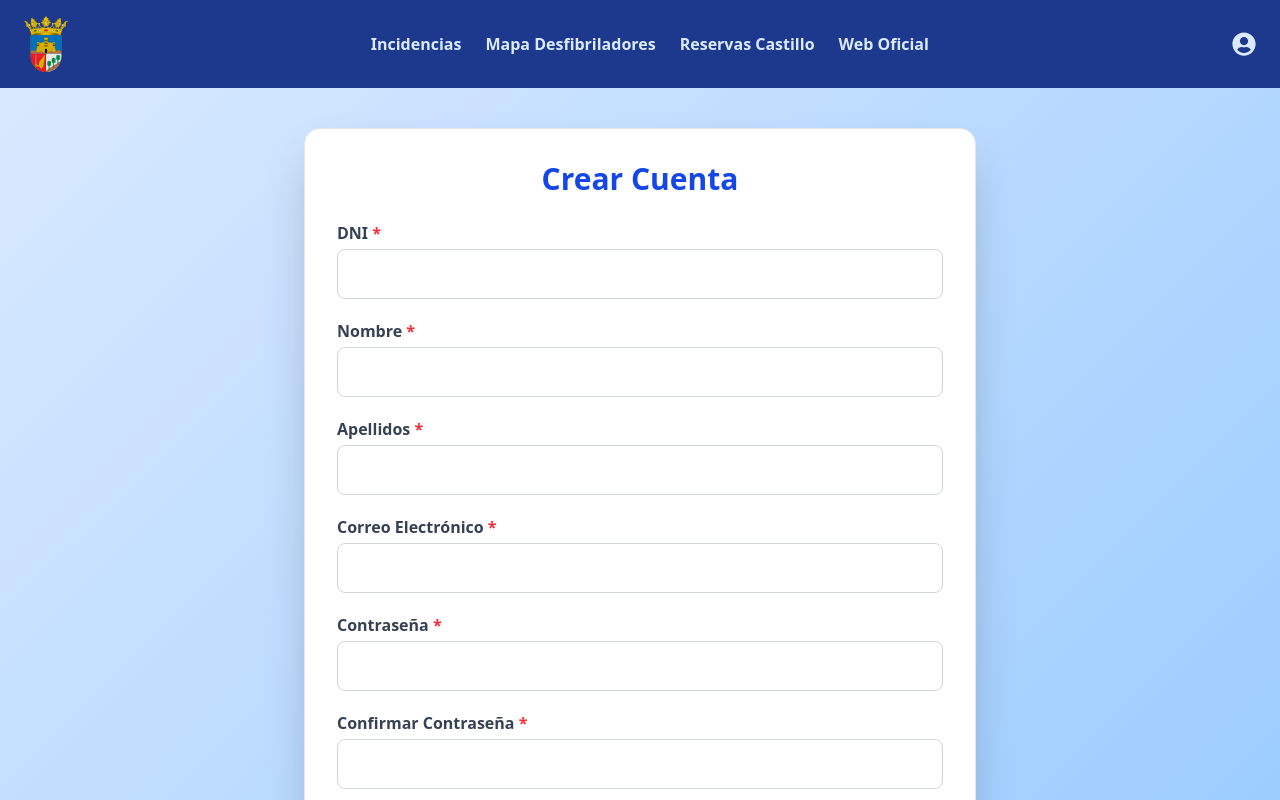
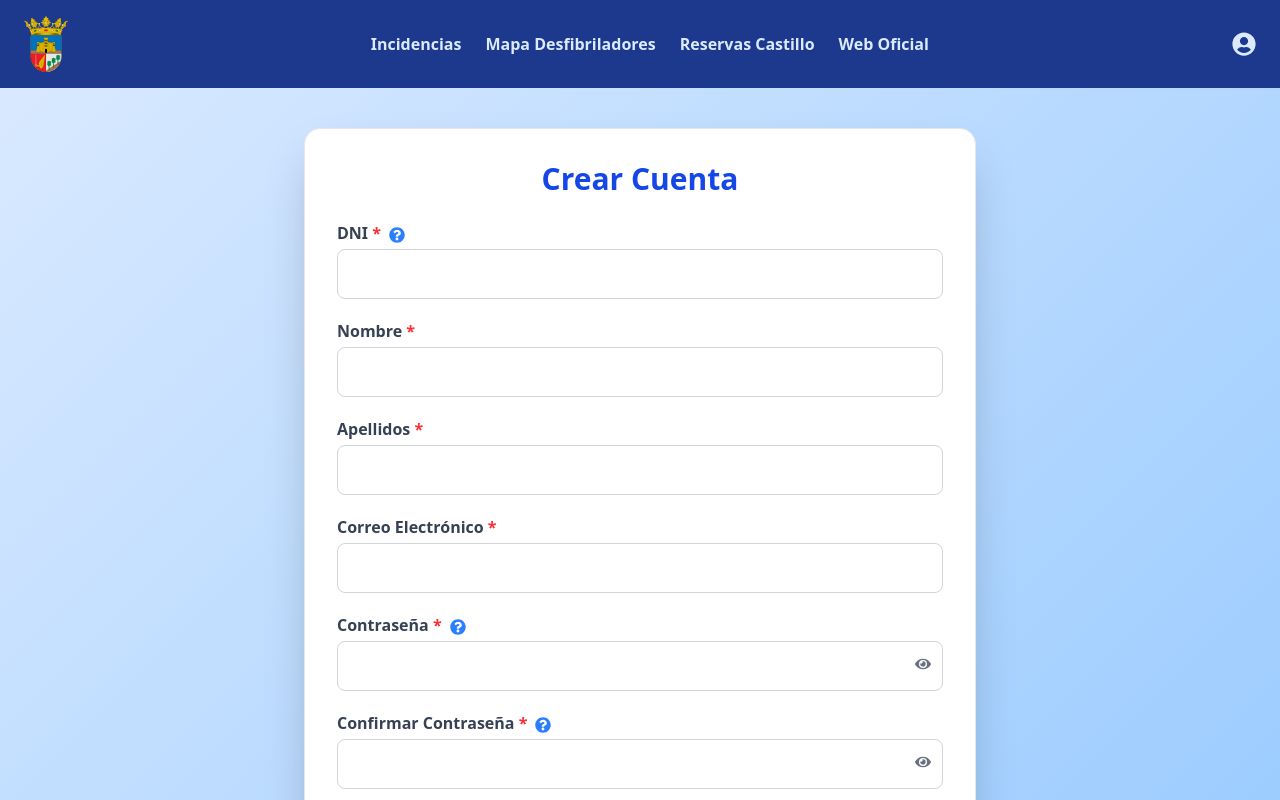
Before and after one commit to fgp4321/Sax-APP, a React (Vite) app in the folder frontend/: page /register in a window 1280 px wide. Shown: the top 800 px of the page. Built offline with nearby package versions, Linux system fonts and the light colour scheme; no server answers.

Commit message:
correcciones en el login y registro

```diff
--- a/frontend/src/pages/Login.jsx
+++ b/frontend/src/pages/Login.jsx
@@ -1,17 +1,17 @@
 import { useState } from "react";
-import { useNavigate } from "react-router-dom";
+import { useNavigate, Link } from "react-router-dom";
 import axios from "axios";
 import { toast, ToastContainer } from "react-toastify";
 import "react-toastify/dist/ReactToastify.css";
-import { FaSpinner } from "react-icons/fa";
+import { FaSpinner, FaEye, FaEyeSlash, FaQuestionCircle } from "react-icons/fa";
 import { FcGoogle } from "react-icons/fc";
-import { Link } from "react-router-dom";
 import Navbar from "@/components/Navbar";
 import Footer from "@/components/Footer";
 
 export default function Login() {
-  const [formData, setFormData] = useState({ identifier: '', password: '' });
+  const [formData, setFormData] = useState({ identifier: "", password: "" });
   const [loading, setLoading] = useState(false);
+  const [showPassword, setShowPassword] = useState(false);
   const navigate = useNavigate();
 
   const handleChange = (e) => {
@@ -44,27 +44,54 @@ export default function Login() {
       <div className="flex flex-grow items-center justify-center pt-24">
         <div className="bg-white p-8 rounded-2xl shadow-2xl w-full max-w-md border border-gray-200">
           <h2 className="text-3xl font-extrabold text-center text-blue-700 mb-6">Iniciar Sesión</h2>
+
           <form onSubmit={handleSubmit} className="space-y-6">
+            {/* Identificador (email o DNI) */}
             <div>
-              <label className="block font-semibold text-gray-700">Correo Electrónico o DNI <span className="text-red-500">*</span></label>
+              <label className="block font-semibold text-gray-700 mb-1">
+                Correo Electrónico o DNI <span className="text-red-500">*</span>
+                <span className="ml-2 group relative inline-block cursor-pointer align-middle">
+                  <FaQuestionCircle className="text-blue-500" />
+                  <span className="absolute w-48 left-6 top-1/2 -translate-y-1/2 text-xs text-white bg-gray-800 p-2 rounded-md shadow-lg opacity-0 group-hover:opacity-100 transition-opacity duration-200 z-10">
+                    El DNI debe tener este formato: 00000000X
+                  </span>
+                </span>
+              </label>
               <input
                 type="text"
                 name="identifier"
+                value={formData.identifier}
+                onChange={handleChange}
                 className="w-full p-3 mt-1 border border-gray-300 rounded-lg focus:outline-none focus:ring-2 focus:ring-blue-400 transition"
-                onChange={handleChange}
                 required
               />
             </div>
+
+            {/* Contraseña con botón de ojo */}
             <div>
-              <label className="block font-semibold text-gray-700">Contraseña <span className="text-red-500">*</span></label>
-              <input
-                type="password"
-                name="password"
-                className="w-full p-3 mt-1 border border-gray-300 rounded-lg focus:outline-none focus:ring-2 focus:ring-blue-400 transition"
-                onChange={handleChange}
-                required
-              />
+              <label className="block font-semibold text-gray-700 mb-1">
+                Contraseña <span className="text-red-500">*</span>
+              </label>
+              <div className="relative">
+                <input
+                  type={showPassword ? "text" : "password"}
+                  name="password"
+                  value={formData.password}
+                  onChange={handleChange}
+                  className="w-full p-3 pr-10 mt-1 border border-gray-300 rounded-lg focus:outline-none focus:ring-2 focus:ring-blue-400 transition"
+                  required
+                />
+                <button
+                  type="button"
+                  onClick={() => setShowPassword(!showPassword)}
+                  className="absolute right-3 top-1/2 transform -translate-y-1/2 text-gray-500 hover:text-gray-700"
+                >
+                  {showPassword ? <FaEyeSlash /> : <FaEye />}
+                </button>
+              </div>
             </div>
+
+            {/* Botón login */}
             <button
               type="submit"
               className="w-full py-3 bg-blue-600 text-white rounded-lg hover:bg-blue-700 transition flex items-center justify-center font-semibold shadow-md"
--- a/frontend/src/pages/Register.jsx
+++ b/frontend/src/pages/Register.jsx
@@ -1,11 +1,10 @@
 import { useState } from "react";
-import { useNavigate } from "react-router-dom";
+import { useNavigate, Link } from "react-router-dom";
 import axios from "axios";
 import { toast, ToastContainer } from "react-toastify";
 import "react-toastify/dist/ReactToastify.css";
-import { FaSpinner } from "react-icons/fa";
+import { FaSpinner, FaEye, FaEyeSlash, FaQuestionCircle } from "react-icons/fa";
 import { FcGoogle } from "react-icons/fc";
-import { Link } from "react-router-dom";
 import Navbar from "@/components/Navbar";
 import Footer from "@/components/Footer";
 import esFlag from "@/assets/spain-flag.png";
@@ -22,6 +21,8 @@ export default function Register() {
   });
   const [loading, setLoading] = useState(false);
   const [errors, setErrors] = useState({});
+  const [showPassword, setShowPassword] = useState(false);
+  const [showConfirmPassword, setShowConfirmPassword] = useState(false);
   const navigate = useNavigate();
 
   const validateForm = () => {
@@ -52,7 +53,6 @@ export default function Register() {
     });
   };
 
-
   const handleSubmit = async (e) => {
     e.preventDefault();
     if (!validateForm()) return;
@@ -62,15 +62,12 @@ export default function Register() {
       const { confirmPassword, ...userData } = formData;
       const response = await axios.post("http://localhost:3000/api/users/register", userData);
 
-      // Guardar token y usuario en localStorage
       localStorage.setItem("token", response.data.token);
       localStorage.setItem("user", JSON.stringify(response.data.user));
 
       toast.success(response.data.message);
-
-      // Recargar la página para que el Navbar detecte el estado actualizado
       setTimeout(() => {
-        window.location.href = "/"; // Redirige al home y fuerza actualización
+        window.location.href = "/";
       }, 1000);
     } catch (err) {
       toast.error(err.response?.data?.message || "Error en el registro");
@@ -87,14 +84,34 @@ export default function Register() {
         <div className="bg-white p-8 rounded-2xl shadow-2xl w-full max-w-2xl border border-gray-200">
           <h2 className="text-3xl font-extrabold text-center text-blue-700 mb-6">Crear Cuenta</h2>
           <form onSubmit={handleSubmit} className="space-y-5">
+
+            {/* DNI */}
+            <div>
+              <label className="block font-semibold text-gray-700">
+                DNI <span className="text-red-500">*</span>
+                <span className="ml-2 group relative inline-block cursor-pointer align-middle">
+                  <FaQuestionCircle className="text-blue-500" />
+                  <span className="absolute w-48 left-6 top-1/2 -translate-y-1/2 text-xs text-white bg-gray-800 p-2 rounded-md shadow-lg opacity-0 group-hover:opacity-100 transition-opacity duration-200 z-10">
+                    El DNI debe tener este formato: 00000000X
+                  </span>
+                </span>
+              </label>
+              <input
+                type="text"
+                name="dni"
+                className="w-full p-3 mt-1 border border-gray-300 rounded-lg focus:ring-2 focus:ring-blue-400"
+                onChange={handleChange}
+                required
+              />
+              {errors.dni && <p className="text-red-500 text-sm">{errors.dni}</p>}
+            </div>
+
+            {/* Nombre, Apellidos, Email */}
             {[
-              { name: "dni", type: "text", placeholder: "DNI" },
-              { name: "nombre", type: "text", placeholder: "Nombre" },
-              { name: "apellidos", type: "text", placeholder: "Apellidos" },
-              { name: "email", type: "email", placeholder: "Correo Electrónico" },
-              { name: "password", type: "password", placeholder: "Contraseña" },
-              { name: "confirmPassword", type: "password", placeholder: "Confirmar Contraseña" },
-            ].map(({ name, type, placeholder }) => (
+              { name: "nombre", placeholder: "Nombre" },
+              { name: "apellidos", placeholder: "Apellidos" },
+              { name: "email", placeholder: "Correo Electrónico", type: "email" },
+            ].map(({ name, placeholder, type = "text" }) => (
               <div key={name}>
                 <label className="block font-semibold text-gray-700">{placeholder} <span className="text-red-500">*</span></label>
                 <input
@@ -107,6 +124,68 @@ export default function Register() {
                 {errors[name] && <p className="text-red-500 text-sm">{errors[name]}</p>}
               </div>
             ))}
+
+            {/* Contraseña */}
+            <div>
+              <label className="block font-semibold text-gray-700">
+                Contraseña <span className="text-red-500">*</span>
+                <span className="ml-2 group relative inline-block cursor-pointer align-middle">
+                  <FaQuestionCircle className="text-blue-500" />
+                  <span className="absolute w-60 left-6 top-1/2 -translate-y-1/2 text-xs text-white bg-gray-800 p-2 rounded-md shadow-lg opacity-0 group-hover:opacity-100 transition-opacity duration-200 z-10">
+                    Mín. 8 caracteres, 1 mayúscula, 1 minúscula y 1 número
+                  </span>
+                </span>
+              </label>
+              <div className="relative">
+                <input
+                  type={showPassword ? "text" : "password"}
+                  name="password"
+                  className="w-full p-3 pr-10 mt-1 border border-gray-300 rounded-lg focus:ring-2 focus:ring-blue-400"
+                  onChange={handleChange}
+                  required
+                />
+                <button
+                  type="button"
+                  onClick={() => setShowPassword(!showPassword)}
+                  className="absolute right-3 top-1/2 transform -translate-y-1/2 text-gray-500 hover:text-gray-700"
+                >
+                  {showPassword ? <FaEyeSlash /> : <FaEye />}
+                </button>
+              </div>
+              {errors.password && <p className="text-red-500 text-sm">{errors.password}</p>}
+            </div>
+
+            {/* Confirmar Contraseña */}
+            <div>
+              <label className="block font-semibold text-gray-700">
+                Confirmar Contraseña <span className="text-red-500">*</span>
+                <span className="ml-2 group relative inline-block cursor-pointer align-middle">
+                  <FaQuestionCircle className="text-blue-500" />
+                  <span className="absolute w-60 left-6 top-1/2 -translate-y-1/2 text-xs text-white bg-gray-800 p-2 rounded-md shadow-lg opacity-0 group-hover:opacity-100 transition-opacity duration-200 z-10">
+                    Mín. 8 caracteres, 1 mayúscula, 1 minúscula y 1 número
+                  </span>
+                </span>
+              </label>
+              <div className="relative">
+                <input
+                  type={showConfirmPassword ? "text" : "password"}
+                  name="confirmPassword"
+                  className="w-full p-3 pr-10 mt-1 border border-gray-300 rounded-lg focus:ring-2 focus:ring-blue-400"
+                  onChange={handleChange}
+                  required
+                />
+                <button
+                  type="button"
+                  onClick={() => setShowConfirmPassword(!showConfirmPassword)}
+                  className="absolute right-3 top-1/2 transform -translate-y-1/2 text-gray-500 hover:text-gray-700"
+                >
+                  {showConfirmPassword ? <FaEyeSlash /> : <FaEye />}
+                </button>
+              </div>
+              {errors.confirmPassword && <p className="text-red-500 text-sm">{errors.confirmPassword}</p>}
+            </div>
+
+            {/* Teléfono */}
             <div>
               <label className="block font-semibold text-gray-700">Teléfono <span className="text-red-500">*</span></label>
               <div className="flex items-center border border-gray-300 rounded-lg p-3">
@@ -116,22 +195,23 @@ export default function Register() {
                   type="text"
                   name="telefono"
                   className="flex-1 outline-none"
-                  placeholder="600 123 456"
+                  placeholder="600123456"
                   onChange={handleChange}
                   required
                 />
               </div>
               {errors.telefono && <p className="text-red-500 text-sm">{errors.telefono}</p>}
             </div>
+
+            {/* Botón de registro */}
             <button
               type="submit"
               className="w-full py-3 bg-blue-600 text-white rounded-lg hover:bg-blue-700 flex items-center justify-center font-semibold shadow-md"
               disabled={loading}
             >
               {loading ? <FaSpinner className="animate-spin" /> : "Registrarse"}
-              </button>
+            </button>
           </form>
-
 
           {/* Separador */}
           <div className="flex items-center my-6">
@@ -140,13 +220,11 @@ export default function Register() {
             <hr className="flex-grow border-gray-300" />
           </div>
 
-
           {/* Botón Google */}
           <button className="w-full py-3 border border-gray-300 rounded-lg flex items-center justify-center hover:bg-gray-100 transition shadow-sm">
             <FcGoogle className="text-2xl mr-3" />
             <span className="font-medium">Registrarse con Google</span>
           </button>
-
 
           {/* Link a login */}
           <p className="text-center text-sm text-gray-600 mt-6">
```
